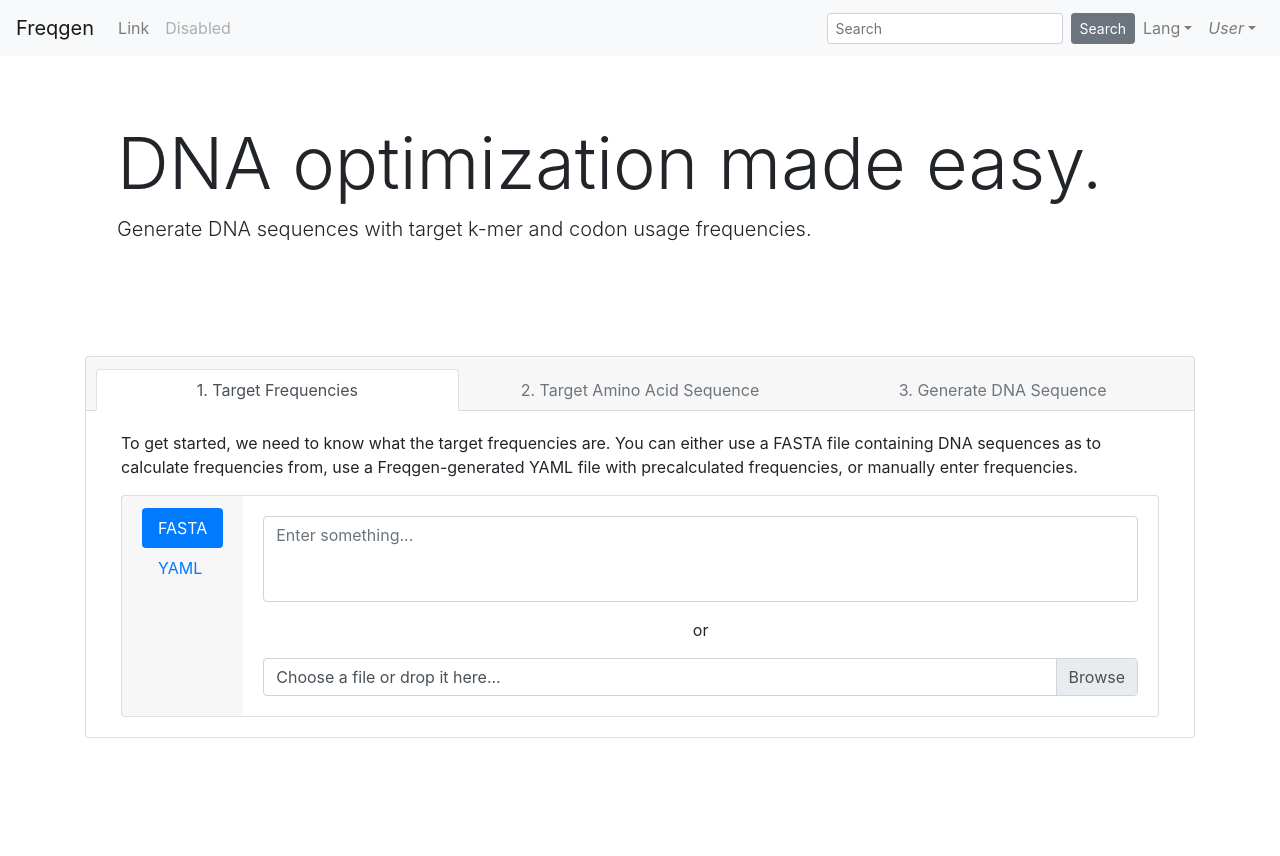
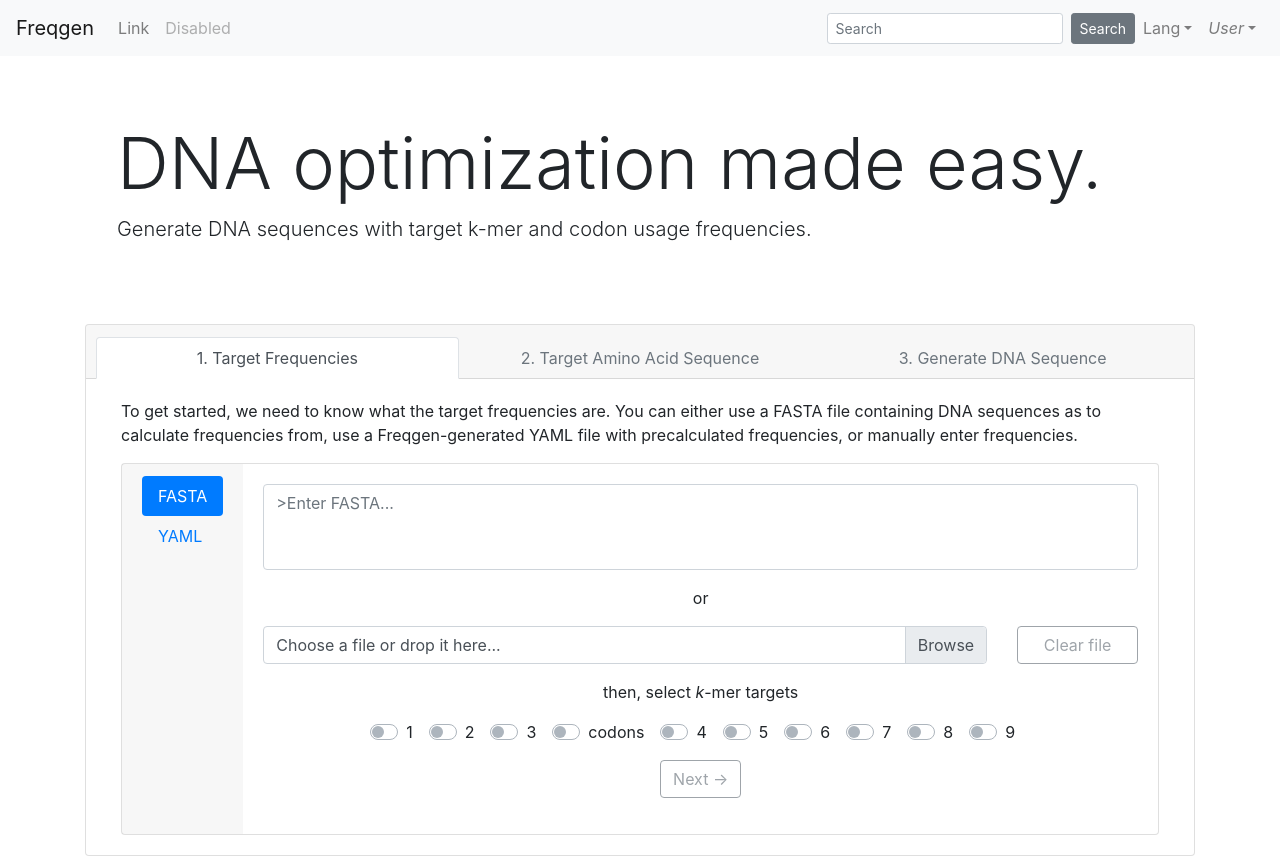
Before and after one commit to IQTLabs/freqgen, a Vue app in the folder packages/freqgen-ui/: page / in a window 1280 px wide. Before the commit the page ends 800 px from the top, so only its background shows below. Built offline with nearby package versions, Linux system fonts and the light colour scheme.

Commit message:
More target freqs outlining

```diff
--- a/packages/freqgen-ui/src/App.vue
+++ b/packages/freqgen-ui/src/App.vue
@@ -41,6 +41,7 @@
         header="DNA optimization made easy."
         bg-variant="transparent"
         lead="Generate DNA sequences with target k-mer and codon usage frequencies."
+        class="my-0"
       ></b-jumbotron>
     </b-container>
     <Main></Main>
--- a/packages/freqgen-ui/src/components/Main.vue
+++ b/packages/freqgen-ui/src/components/Main.vue
@@ -2,7 +2,9 @@
   <b-container>
     <b-card no-body>
       <b-tabs card justified>
-        <TargetFreqs></TargetFreqs>
+        <b-tab title="1. Target Frequencies" active>
+          <TargetFreqs></TargetFreqs>
+        </b-tab>
         <b-tab title="2. Target Amino Acid Sequence" disabled>
           <b-card-text>Tab Contents 2</b-card-text>
         </b-tab>
--- a/packages/freqgen-ui/src/components/TargetFreqs.vue
+++ b/packages/freqgen-ui/src/components/TargetFreqs.vue
@@ -1,5 +1,5 @@
 <template>
-  <b-tab title="1. Target Frequencies" active>
+  <div>
     <b-card-text>
       <b-container>
         <p>To get started, we need to know what the target frequencies are. You can either use a FASTA file containing DNA sequences as to calculate frequencies from, use a Freqgen-generated YAML file with precalculated frequencies, or manually enter frequencies.</p>
@@ -12,18 +12,51 @@
                 <b-form-textarea
                   id="textarea"
                   v-model="text"
-                  placeholder="Enter something..."
+                  placeholder=">Enter FASTA..."
                   rows="3"
                   max-rows="6"
+                  :disabled="Boolean(file.length)"
                 ></b-form-textarea>
                 <p class="text-center my-3">or</p>
+                <!-- <b-container> -->
+                <b-row>
+                  <b-col cols="10">
+                    <b-form-file
+                      v-model="file"
+                      :state="Boolean(file.length) ? true : null"
+                      placeholder="Choose a file or drop it here..."
+                      drop-placeholder="Drop file here..."
+                      accept=".fna, .fasta, .fa"
+                      multiple
+                    ></b-form-file>
+                  </b-col>
+                  <b-col cols="2">
+                    <b-button
+                      variant="outline-secondary"
+                      block
+                      :disabled="!Boolean(file.length)"
+                      @click="file = []"
+                    >Clear file{{file.length > 1 ? 's' : ''}}</b-button>
+                  </b-col>
+                </b-row>
+                <!-- </b-container> -->
 
-                <b-form-file
-                  v-model="file"
-                  :state="Boolean(file) ? true : null"
-                  placeholder="Choose a file or drop it here..."
-                  drop-placeholder="Drop file here..."
-                ></b-form-file>
+                <p class="text-center my-3">
+                  then, select
+                  <i>k</i>-mer targets
+                </p>
+
+                <div class="text-center">
+                  <b-form-checkbox-group
+                    v-model="selected"
+                    :options="options"
+                    switches
+                    name="buttons-1"
+                  ></b-form-checkbox-group>
+                </div>
+                <div class="text-center my-3">
+                  <b-button variant="outline-secondary" :disabled="!Boolean(text)">Next →</b-button>
+                </div>
               </b-card-text>
             </b-tab>
             <b-tab title="YAML">
@@ -33,7 +66,7 @@
         </b-card>
       </b-container>
     </b-card-text>
-  </b-tab>
+  </div>
 </template>
 
 <script>
@@ -41,7 +74,10 @@ export default {
   name: 'TargetFreqs',
   data() {
     return {
-      file: null,
+      file: [],
+      options: [1, 2, 3, 'codons', 4, 5, 6, 7, 8, 9],
+      selected: [],
+      text: '',
     }
   },
 }
```
